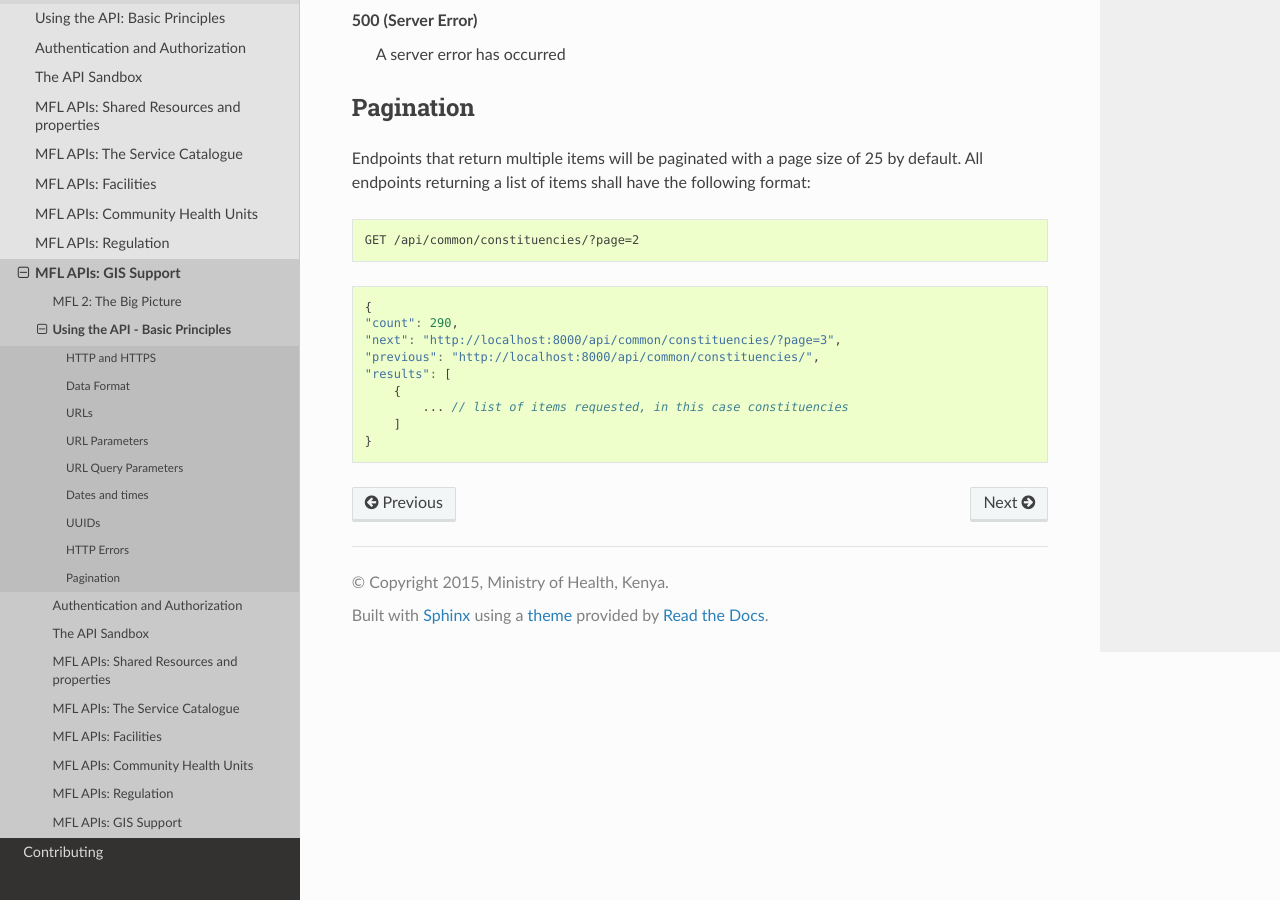
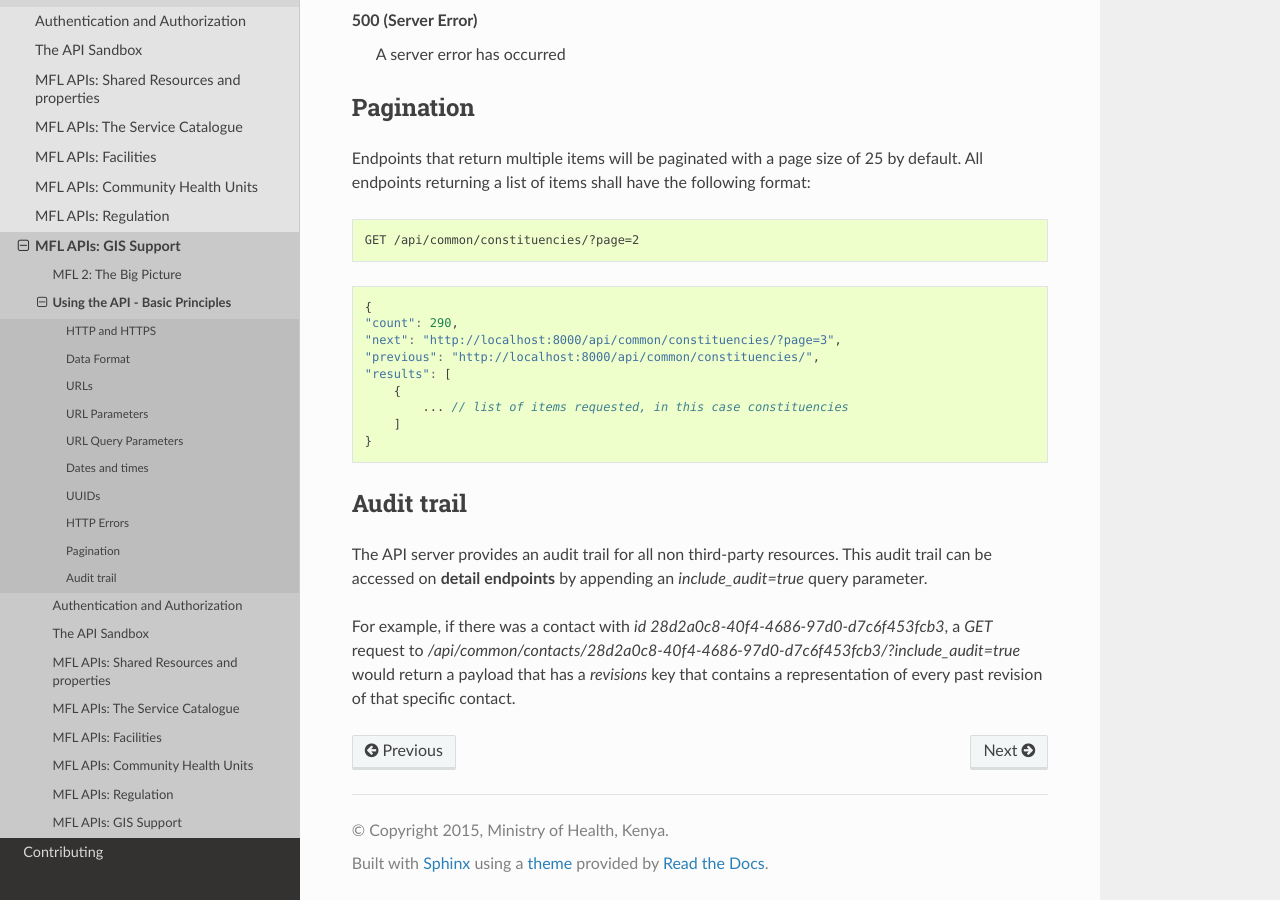
Before and after one commit to MasterFacilityList/mfl_api, a Sphinx documentation site: the page built from docs/getting_started/api.rst, in a window 1280 px wide and 900 px high, scrolled down 5528 px. Built offline with Sphinx 7.4.7 and the Read the Docs theme 2.0.0, drawn with Linux system fonts in a browser that asks for light colours.

Commit message:
Added docs section for audit trail

```diff
--- a/docs/getting_started/api.rst
+++ b/docs/getting_started/api.rst
@@ -270,5 +270,17 @@ format:
         ]
     }
 
+Audit trail
+-------------
+The API server provides an audit trail for all non third-party resources.
+This audit trail can be accessed on **detail endpoints** by appending an
+`include_audit=true` query parameter.
+
+For example, if there was a contact with `id`
+`28d2a0c8-40f4-4686-97d0-d7c6f453fcb3`, a `GET` request to
+`/api/common/contacts/28d2a0c8-40f4-4686-97d0-d7c6f453fcb3/?include_audit=true`
+would return a payload that has a `revisions` key that contains a
+representation of every past revision of that specific contact.
+
 .. toctree::
     :maxdepth: 2
```
